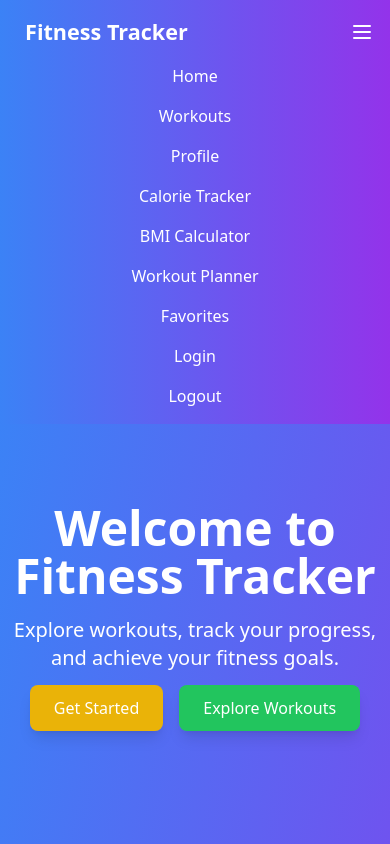
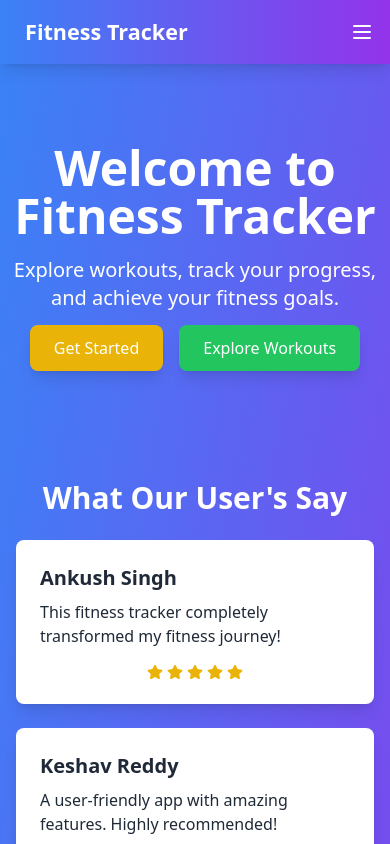
Before and after one commit to SauravYadav12345/AkkiFitnessWebApp, a React (Create React App) app: page / in a window 390 px wide. Shown: the top 844 px of the page. Built offline with nearby package versions, Linux system fonts and the light colour scheme.

Commit message:
made the navbar fixed and the navbar menu option for mobile views

```diff
--- a/src/components/BMICalculator.jsx
+++ b/src/components/BMICalculator.jsx
@@ -35,7 +35,7 @@ const BMICalculator = () => {
 
   return (
     <div className="min-h-screen flex items-center justify-center bg-gradient-to-r from-blue-500 via-purple-500 to-pink-500 p-6">
-      <div className="p-6 bg-white rounded-md shadow-md max-w-md mx-auto">
+      <div className="p-6 bg-white rounded-md shadow-md max-w-md mx-auto mt-24">
         <h2 className="text-2xl font-bold mb-4 text-center text-gray-800">BMI Calculator</h2>
         <div className="mb-4">
           <label className="block text-gray-700 font-medium mb-2">Weight (kg):</label>
--- a/src/components/Header.jsx
+++ b/src/components/Header.jsx
@@ -1,9 +1,15 @@
-import React from "react";
+import React, { useState } from "react";
 import { Link } from "react-router-dom";
 import { auth } from "../firebase";
 import { motion } from "framer-motion";
 
 const Header = () => {
+  const [isMenuOpen, setIsMenuOpen] = useState(false);
+
+  const handleMenuToggle = () => {
+    setIsMenuOpen(!isMenuOpen);
+  };
+
   const handleSignOut = async () => {
     try {
       await auth.signOut();
@@ -15,7 +21,7 @@ const Header = () => {
 
   return (
     <motion.header
-      className="bg-gradient-to-r from-blue-500 to-purple-600 text-white py-4 shadow-lg"
+      className="bg-gradient-to-r from-blue-500 to-purple-600 text-white py-4 shadow-lg fixed w-full z-10"
       initial={{ y: -50, opacity: 0 }}
       animate={{ y: 0, opacity: 1 }}
       transition={{ duration: 0.8 }}
@@ -85,13 +91,30 @@ const Header = () => {
           </Link>
         </motion.nav>
 
-        {/* Mobile Menu */}
+        {/* Mobile Menu Icon */}
         <motion.div
           className="md:hidden text-2xl cursor-pointer hover:opacity-80 transition"
+          onClick={handleMenuToggle}
           initial={{ scale: 0.8 }}
           animate={{ scale: 1 }}
           whileTap={{ scale: 0.9 }}
         >
+          {isMenuOpen ? (
+            <svg
+              xmlns="http://www.w3.org/2000/svg"
+              fill="none"
+              viewBox="0 0 24 24"
+              stroke="currentColor"
+              className="w-6 h-6"
+            >
+              <path
+                strokeLinecap="round"
+                strokeLinejoin="round"
+                strokeWidth={2}
+                d="M6 18L18 6M6 6l12 12"
+              />
+            </svg>
+          ) : (
             <svg
               xmlns="http://www.w3.org/2000/svg"
               fill="none"
@@ -106,54 +129,66 @@ const Header = () => {
                 d="M4 6h16M4 12h16M4 18h16"
               />
             </svg>
+          )}
         </motion.div>
       </div>
 
       {/* Responsive Dropdown Menu */}
+      {isMenuOpen && (
         <motion.div
-        className="md:hidden flex flex-col items-center space-y-4 mt-4"
+          className="md:hidden flex flex-col items-center space-y-4 mt-4 bg-gradient-to-b from-blue-600 to-purple-700 py-4"
           initial={{ opacity: 0, y: -10 }}
           animate={{ opacity: 1, y: 0 }}
           transition={{ duration: 0.8 }}
         >
-        <Link to="/" className="hover:text-yellow-300 transition">
+          <Link to="/" className="hover:text-yellow-300 transition" onClick={handleMenuToggle}>
             Home
           </Link>
-        <Link to="/workouts" className="hover:text-yellow-300 transition">
+          <Link to="/workouts" className="hover:text-yellow-300 transition" onClick={handleMenuToggle}>
             Workouts
           </Link>
-        <Link to="/profile" className="hover:text-yellow-300 transition">
+          <Link to="/profile" className="hover:text-yellow-300 transition" onClick={handleMenuToggle}>
             Profile
           </Link>
           <Link
             to="/calorie-tracker"
             className="hover:text-yellow-300 transition"
+            onClick={handleMenuToggle}
           >
             Calorie Tracker
           </Link>
-        <Link to="/bmi-calculator" className="hover:text-yellow-300 transition">
+          <Link
+            to="/bmi-calculator"
+            className="hover:text-yellow-300 transition"
+            onClick={handleMenuToggle}
+          >
             BMI Calculator
           </Link>
           <Link
             to="/workout-planner"
             className="hover:text-yellow-300 transition"
+            onClick={handleMenuToggle}
           >
             Workout Planner
           </Link>
-        <Link to="/fav-section" className="hover:text-yellow-300 transition">
+          <Link to="/fav-section" className="hover:text-yellow-300 transition" onClick={handleMenuToggle}>
             Favorites
           </Link>
-        <Link to="/signin" className="hover:text-yellow-300 transition">
+          <Link to="/signin" className="hover:text-yellow-300 transition" onClick={handleMenuToggle}>
             Login
           </Link>
           <Link
             to="/"
-          onClick={handleSignOut}
+            onClick={() => {
+              handleSignOut();
+              handleMenuToggle();
+            }}
             className="hover:text-red-300 transition"
           >
             Logout
           </Link>
         </motion.div>
+      )}
     </motion.header>
   );
 };
--- a/src/components/WorkoutPlanner.jsx
+++ b/src/components/WorkoutPlanner.jsx
@@ -86,7 +86,7 @@ const WorkoutPlanner = () => {
   };
 
   return (
-    <div className="p-6 bg-gradient-to-r from-blue-400 via-indigo-500 to-purple-600 rounded-md shadow-md max-w-lg mx-auto text-white">
+    <div className="p-6 bg-gradient-to-r from-blue-400 via-indigo-500 to-purple-600 rounded-md shadow-md max-w-lg mx-auto text-white mt-16">
       <motion.h2
         className="text-2xl font-bold mb-4 text-center"
         initial={{ opacity: 0, y: -20 }}
--- a/src/pages/CalorieTracker.jsx
+++ b/src/pages/CalorieTracker.jsx
@@ -155,7 +155,7 @@ const CalorieTracker = () => {
   };
 
   return (
-    <div className="p-4">
+    <div className="p-4 mt-16">
       <h2 className="text-xl font-semibold mb-4 text-center">
         Calorie Tracker
       </h2>
--- a/src/pages/FavSection.jsx
+++ b/src/pages/FavSection.jsx
@@ -13,7 +13,7 @@ const FavSection = () => {
   }
 
   return (
-    <div className="p-4">
+    <div className="p-4 mt-16">
       <h2 className="text-lg font-bold mb-6 text-center">Your Favorite Workouts</h2>
       <div className="grid grid-cols-1 sm:grid-cols-2 md:grid-cols-3 lg:grid-cols-4 gap-6">
         {favorites.map((workout, index) => (
--- a/src/pages/Home.jsx
+++ b/src/pages/Home.jsx
@@ -49,7 +49,7 @@ const Home = () => {
   ];
 
   return (
-    <div className="min-h-screen bg-gradient-to-br from-blue-500 to-purple-600 text-white">
+    <div className="min-h-screen bg-gradient-to-br from-blue-500 to-purple-600 text-white mt-16">
       {/* Hero Section */}
       <motion.div
         className="container mx-auto text-center py-20"
--- a/src/pages/Profile.jsx
+++ b/src/pages/Profile.jsx
@@ -29,7 +29,7 @@ const Profile = () => {
   }, [user]);
 
   return (
-    <div className="container mx-auto p-4">
+    <div className="container mx-auto p-4 mt-16">
       <h1 className="text-2xl font-bold text-center mb-4">Profile</h1>
       {user ? (
         <div className="text-center">
--- a/src/pages/Workouts.jsx
+++ b/src/pages/Workouts.jsx
@@ -98,7 +98,7 @@ const Workouts = () => {
 
   return (
     <div
-      className="relative min-h-screen bg-gradient-to-br from-blue-500 to-purple-600 overflow-hidden text-white"
+      className="relative min-h-screen bg-gradient-to-br from-blue-500 to-purple-600 overflow-hidden text-white mt-16"
       style={{
         background:
           "radial-gradient(circle, rgba(63,94,251,1) 0%, rgba(252,70,107,1) 100%)",
```
Lines whose indentation alone changed are shown as unchanged.
